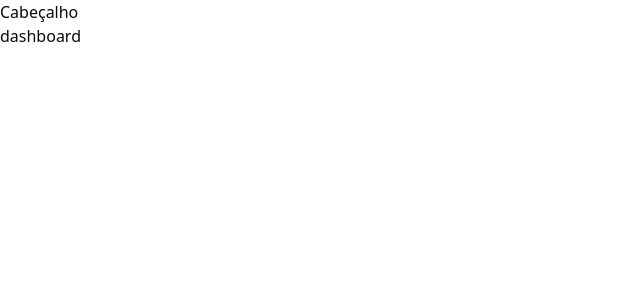
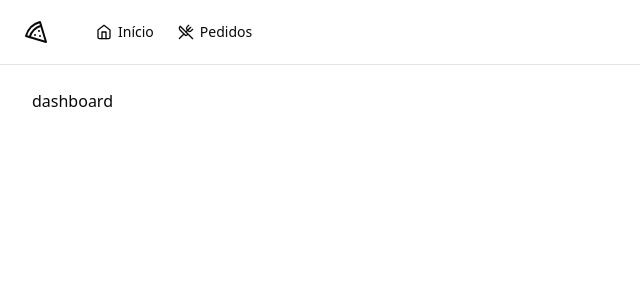
Before and after one commit to Gih2139Sanches/Pizza-Shop, a React app: page / in a window 1280 px wide. Shown: the top 300 px of the page, without its empty margins (0-640 px from the left). Built offline with nearby package versions, Linux system fonts and the light colour scheme; the HTML template or start-up script is replaced by a standard one.

Commit message:
Layout do app com o cabeçalho

```diff
--- a/package.json
+++ b/package.json
@@ -12,6 +12,7 @@
   "dependencies": {
     "@hookform/resolvers": "^3.3.4",
     "@radix-ui/react-label": "^2.0.2",
+    "@radix-ui/react-separator": "^1.0.3",
     "@radix-ui/react-slot": "^1.0.2",
     "class-variance-authority": "^0.7.0",
     "clsx": "^2.1.0",
--- /dev/null
+++ b/src/components/header.tsx
@@ -0,0 +1,25 @@
+import { Separator } from "@radix-ui/react-separator";
+import { Home, Pizza, UtensilsCrossed } from "lucide-react";
+import { NavLink } from "./nav-link";
+
+export function Header(){
+    return(
+        <div className="border-b">
+            <div className="flex h-16 items-center gap-6 px-6">
+                <Pizza className="h-6 w-6" />
+                <Separator orientation="vertical" className="h-6"/>
+                <nav className="flex items-center space-x-4 lg:space-x-6">
+                    <NavLink to="/">
+                        <Home className="h-4 w-4" />
+                        Início
+                    </NavLink>
+                    <NavLink to="/">
+                        <UtensilsCrossed className="h-4 w-4" />
+                        Pedidos
+                    </NavLink>
+                </nav>
+            </div>
+
+        </div>
+    )
+}
--- /dev/null
+++ b/src/components/nav-link.tsx
@@ -0,0 +1,15 @@
+import { Link, LinkProps, useLocation } from "react-router-dom";
+
+export type NavLinkProps = LinkProps
+
+export function NavLink(props: NavLinkProps){
+    const {pathname} = useLocation()
+
+    return (
+        <Link
+            data-current={pathname === props.to}
+            className="flex items-center gap-1.5 text-sm font-medium text-muted-foreground hover:text-foreground data-[current=true]:text-foreground"
+            {...props}
+        />
+    )
+}
--- /dev/null
+++ b/src/components/ui/separator.tsx
@@ -0,0 +1,29 @@
+import * as React from "react"
+import * as SeparatorPrimitive from "@radix-ui/react-separator"
+
+import { cn } from "@/lib/utils"
+
+const Separator = React.forwardRef<
+  React.ElementRef<typeof SeparatorPrimitive.Root>,
+  React.ComponentPropsWithoutRef<typeof SeparatorPrimitive.Root>
+>(
+  (
+    { className, orientation = "horizontal", decorative = true, ...props },
+    ref
+  ) => (
+    <SeparatorPrimitive.Root
+      ref={ref}
+      decorative={decorative}
+      orientation={orientation}
+      className={cn(
+        "shrink-0 bg-border",
+        orientation === "horizontal" ? "h-[1px] w-full" : "h-full w-[1px]",
+        className
+      )}
+      {...props}
+    />
+  )
+)
+Separator.displayName = SeparatorPrimitive.Root.displayName
+
+export { Separator }
--- a/src/pages/_layouts/app.tsx
+++ b/src/pages/_layouts/app.tsx
@@ -1,10 +1,11 @@
+import { Header } from '@/components/header'
 import { Outlet } from 'react-router-dom'
 
 export function AppLayout(){
     return (
-        <div>
-            <h1>Cabeçalho</h1>
-            <div>
+        <div className='flex min-h-screen flex-col antialiased'>
+            <Header />
+            <div className='flex flex-1 flex-col gap-4 p-8 pt-6'>
                 <Outlet />
             </div>
         </div>
--- a/src/pages/_layouts/auth.tsx
+++ b/src/pages/_layouts/auth.tsx
@@ -3,7 +3,7 @@
 
 export function AuthLayout(){
     return (
-        <div className='grid min-h-screen grid-cols-2'>
+        <div className='grid min-h-screen grid-cols-2 antialiased'>
             <div className='h-full border-r border-foreground/5 bg-muted p-10 text-muted-foreground flex flex-col justify-between'>
                 <div className='flex items-center gap-3 text-lg text-foreground'>
                     <Pizza className='h-5 w-5'/>
```
Also changed, not shown: 1 other file (tests, documents, lock files or other folders).
